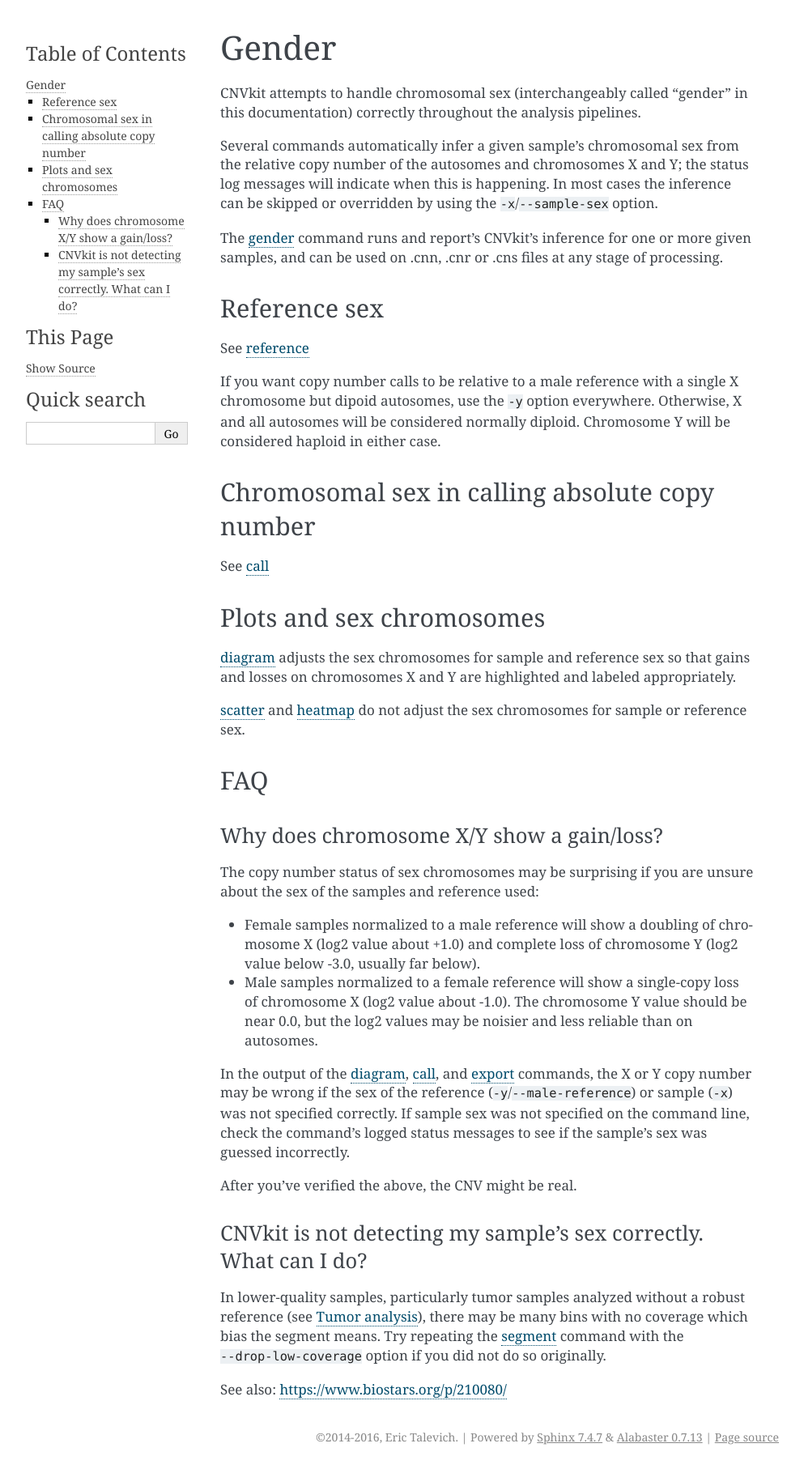
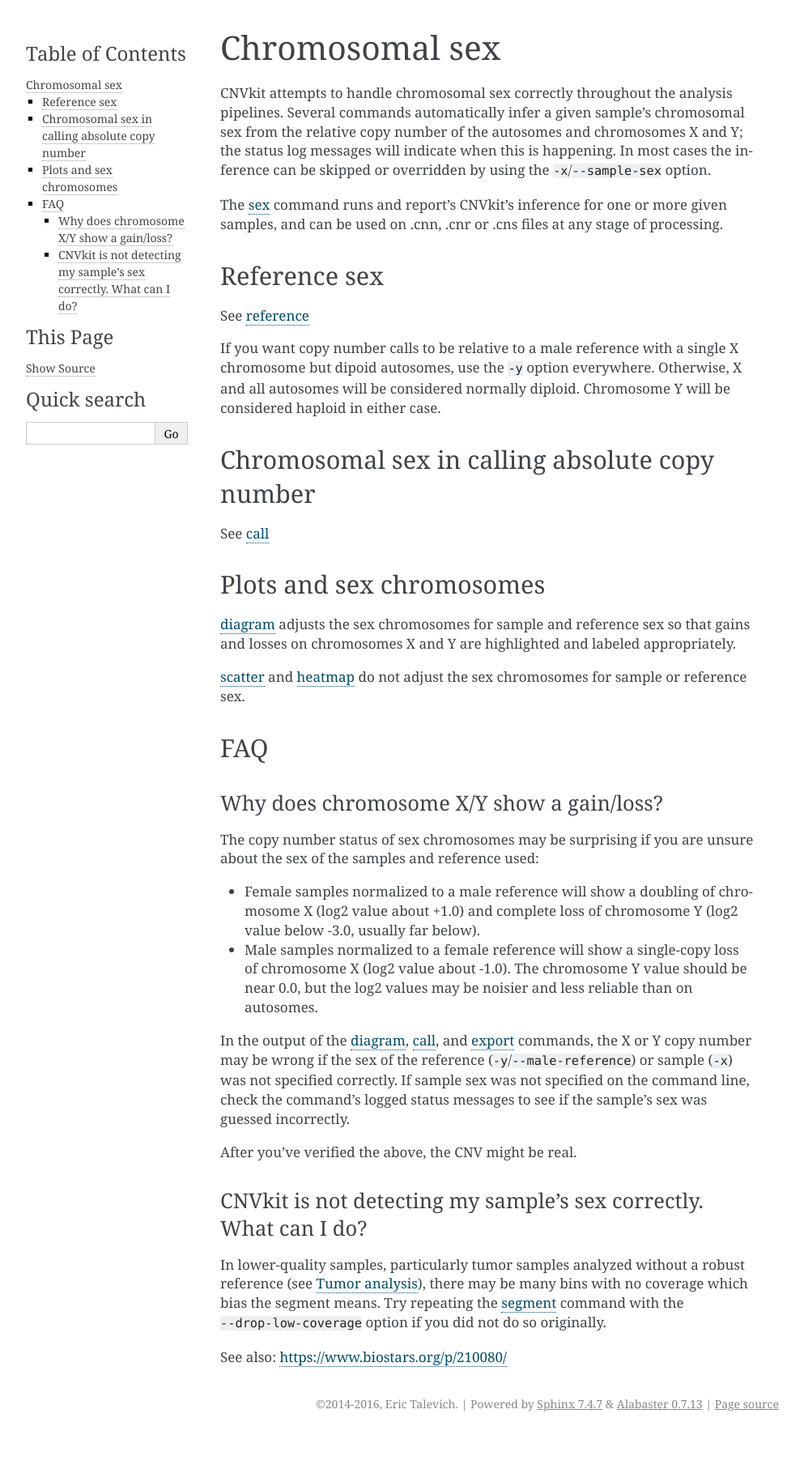
Before and after one commit to etal/cnvkit, a Sphinx documentation site: the page built from doc/sex.rst, in a window 1280 px wide. Shown: the whole page at 81% size, without its empty margins (148-1141 px from the left). Built offline with Sphinx 7.4.7, drawn with Linux system fonts in a browser that asks for light colours; after the commit the page ends 1773 px from its top, so only the background shows below that.

Commit message:
Rename 'gender' command to 'sex', with shim (closes #182)

```diff
--- a/doc/index.rst
+++ b/doc/index.rst
@@ -47,7 +47,7 @@
     heterogeneity
     germline
     nonhybrid
-    gender
+    sex
     bias
     fileformats
 
--- a/doc/gender.rst
+++ b/doc/sex.rst
@@ -1,15 +1,14 @@
-Gender
-======
+Chromosomal sex
+===============
 
-CNVkit attempts to handle chromosomal sex (interchangeably called "gender" in
-this documentation) correctly throughout the analysis pipelines.
+CNVkit attempts to handle chromosomal sex correctly throughout the analysis
+pipelines. Several commands automatically infer a given sample's chromosomal
+sex from the relative copy number of the autosomes and chromosomes X and Y; the
+status log messages will indicate when this is happening. In most cases the
+inference can be skipped or overridden by using the ``-x``/``--sample-sex``
+option.
 
-Several commands automatically infer a given sample's chromosomal sex from the
-relative copy number of the autosomes and chromosomes X and Y; the status log
-messages will indicate when this is happening. In most cases the inference can
-be skipped or overridden by using the ``-x``/``--sample-sex`` option.
-
-The :ref:`gender` command runs and report's CNVkit's inference for one or more
+The :ref:`sex` command runs and report's CNVkit's inference for one or more
 given samples, and can be used on .cnn, .cnr or .cns files at any stage of
 processing.
 
```
Also changed, not shown: doc/reports.rst (+7 -7 lines), doc/workflow.svg, 3 other files.
